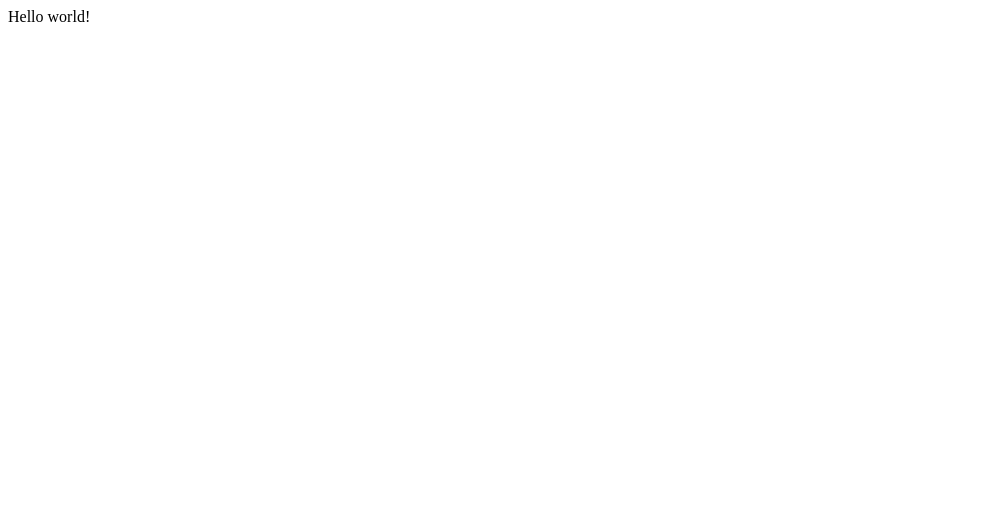
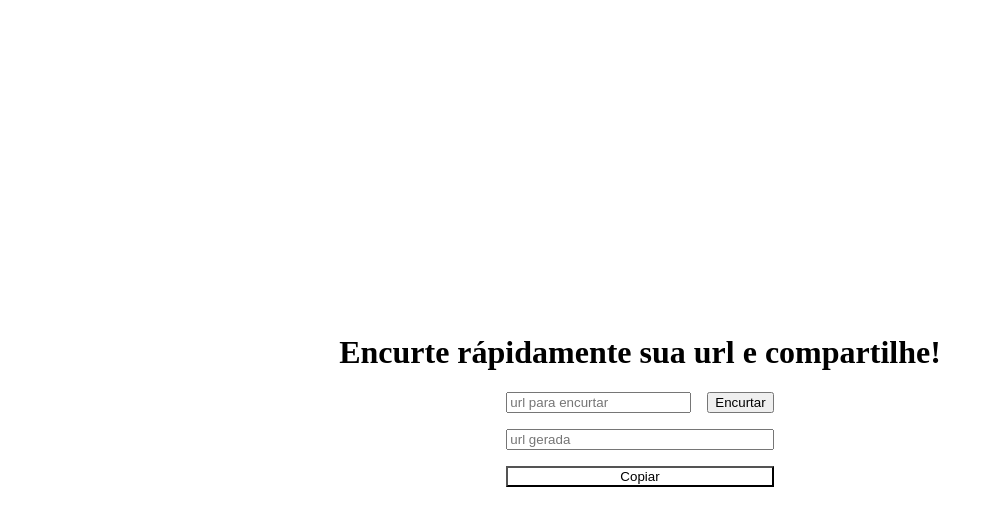
Before and after one commit to MarcelloVSilva/urlittle, a Gatsby site: page / in a window 1280 px wide. Shown: the whole page, without its empty margins (0-994 px from the left). Built offline with nearby package versions, Linux system fonts and the light colour scheme; Gatsby itself is replaced by a stand-in of ours.

Commit message:
initial commit

```diff
--- /dev/null
+++ b/gatsby-browser.js
@@ -0,0 +1 @@
+import "./src/styles/global.css"
--- a/src/pages/index.js
+++ b/src/pages/index.js
@@ -1,3 +1,22 @@
 import React from "react"
 
-export default () => <div>Hello world!</div>
+export default () => {
+  const submit = event => {
+    event.preventDefault()
+  }
+  return (
+    <div className="container">
+      <div>
+        <h1>Encurte rápidamente sua url e compartilhe!</h1>
+        <div className="inputs">
+          <form onSubmit={submit}>
+            <input required placeholder="url para encurtar"></input>
+            <button>Encurtar</button>
+          </form>
+          <input contentEditable={false} placeholder="url gerada"></input>
+          <button className="copy">Copiar</button>
+        </div>
+      </div>
+    </div>
+  )
+}
--- /dev/null
+++ b/src/styles/global.css
@@ -0,0 +1,29 @@
+html,
+body {
+  margin: 0;
+  padding: 0;
+}
+
+.container {
+  width: 100%;
+  height: 100vh;
+  display: grid;
+  align-items: center;
+  justify-content: center;
+}
+
+.inputs {
+  display: grid;
+  justify-content: center;
+  grid-template-columns: auto;
+  grid-gap: 1em;
+}
+
+.inputs form {
+  display: grid;
+  grid-gap: 1em;
+  grid-template-columns: auto auto;
+}
+.copy {
+  background-color: unset;
+}
```
Also changed, not shown: package.json (+3 -4 lines), README.md (deleted), 1 other file.
